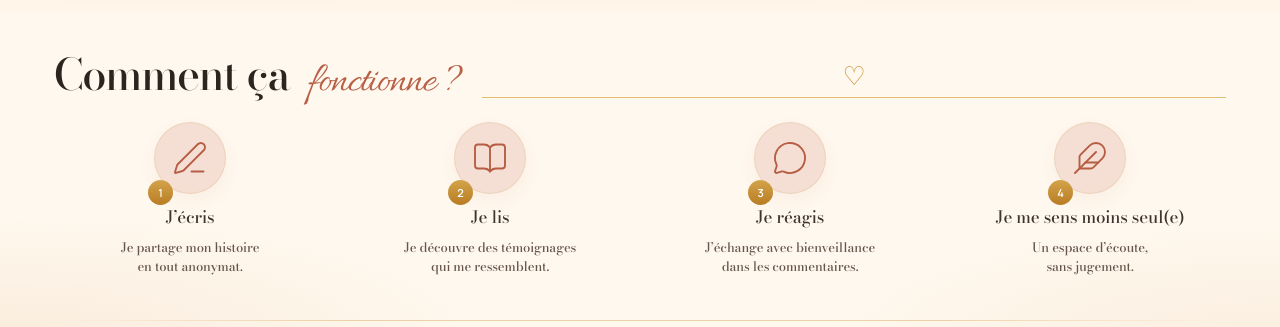
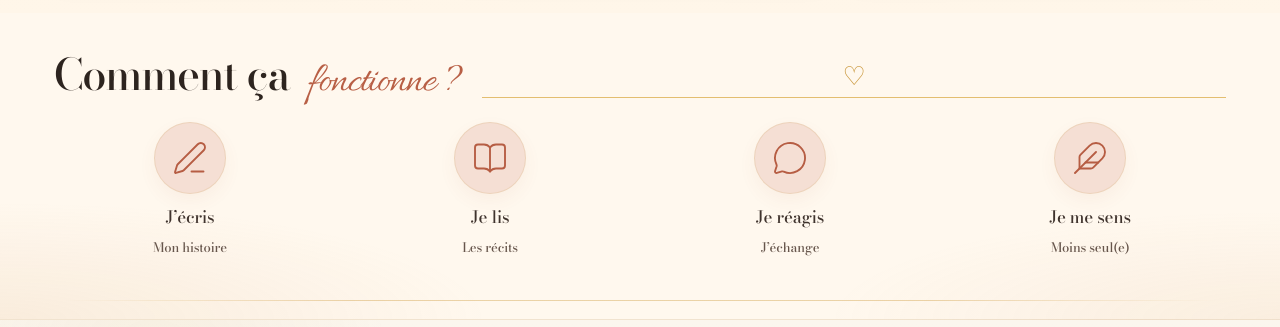
Before and after one commit to njyw4z5df6-debug/les-courriers-du-coeur, a React (Vite) app: page / in a window 1280 px wide. Shown: the part 1620-1947 px from the top of the page. Built offline with nearby package versions, Linux system fonts and the light colour scheme; no server answers; the database is empty.

Commit message:
Condense homepage how-it-works copy into four concise steps

```diff
--- a/src/pages/HomePage.tsx
+++ b/src/pages/HomePage.tsx
@@ -55,10 +55,10 @@ export function HomePage() {
       <section className="cdc-how" id="histoire">
         <div className="cdc-title-row"><h2>Comment ça <em>fonctionne ?</em></h2><span className="cdc-gold-line">♡</span></div>
         <div className="cdc-how-grid">
-          <article><div><PenLine /></div><b>1</b><h3>J’écris</h3><p>Je partage mon histoire<br />en tout anonymat.</p></article>
-          <article><div><BookOpen /></div><b>2</b><h3>Je lis</h3><p>Je découvre des témoignages<br />qui me ressemblent.</p></article>
-          <article><div><MessageCircle /></div><b>3</b><h3>Je réagis</h3><p>J’échange avec bienveillance<br />dans les commentaires.</p></article>
-          <article><div><Feather /></div><b>4</b><h3>Je me sens moins seul(e)</h3><p>Un espace d’écoute,<br />sans jugement.</p></article>
+          <article><div><PenLine /></div><h3>J’écris</h3><p>Mon histoire</p></article>
+          <article><div><BookOpen /></div><h3>Je lis</h3><p>Les récits</p></article>
+          <article><div><MessageCircle /></div><h3>Je réagis</h3><p>J’échange</p></article>
+          <article><div><Feather /></div><h3>Je me sens</h3><p>Moins seul(e)</p></article>
         </div>
       </section>
 
```
